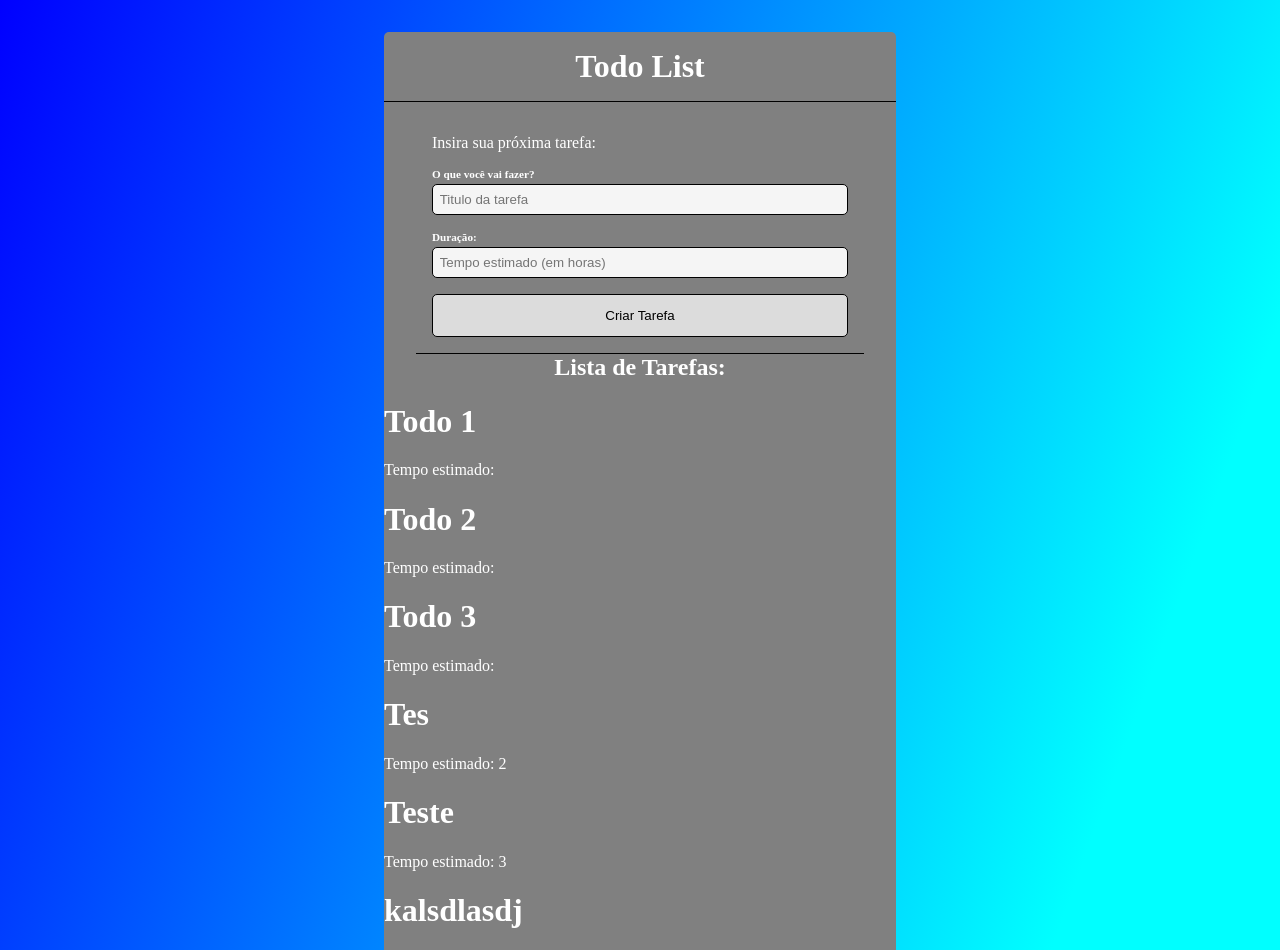
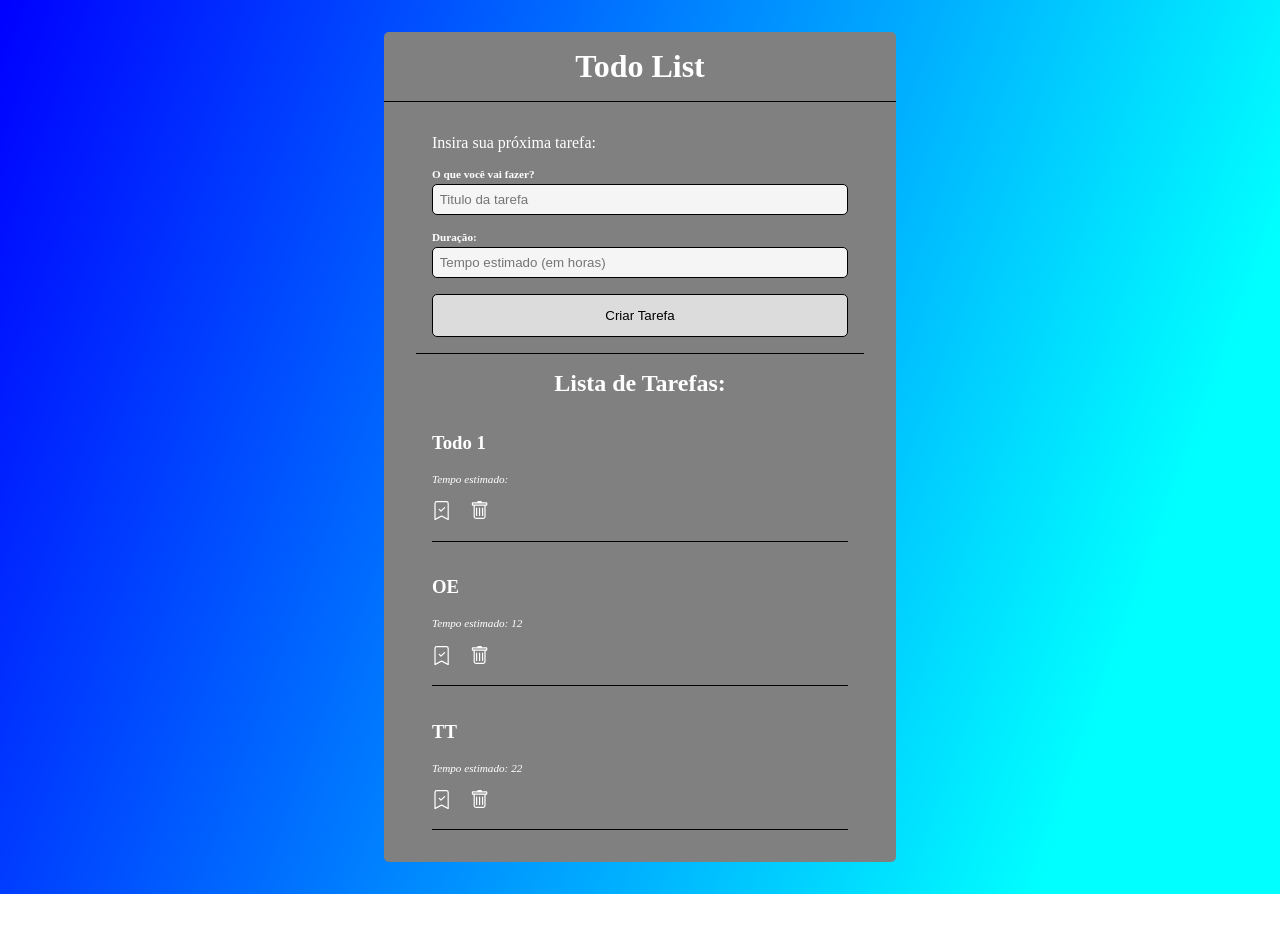
Before and after one commit to IgorBVieira/todo-app, a React (Create React App) app: page / in a window 1280 px wide. Shown: the top 950 px of the page. After the commit the page ends 894 px from the top, so only its background shows below. Built offline with nearby package versions, Linux system fonts and the light colour scheme; data requests are answered from the project's data file.

Commit message:
add check and delete todos

```diff
--- a/data/db.json
+++ b/data/db.json
@@ -6,31 +6,15 @@
       "completed": false
     },
     {
-      "id": 2,
-      "title": "Todo 2",
-      "completed": false
-    },
-    {
-      "id": 3,
-      "title": "Todo 3",
-      "completed": false
-    },
-    {
-      "id": 0.16084562360260857,
-      "title": "Tes",
-      "time": "2",
+      "id": 0.9275988064243557,
+      "title": "OE",
+      "time": "12",
       "done": false
     },
     {
-      "id": 0.29190349811041916,
-      "title": "Teste",
-      "time": "3",
-      "done": false
-    },
-    {
-      "id": 0.8431868072718718,
-      "title": "kalsdlasdj",
-      "time": "213123",
+      "id": 0.9228663335179224,
+      "title": "TT",
+      "time": "22",
       "done": false
     }
   ]
--- a/src/App.css
+++ b/src/App.css
@@ -86,3 +86,44 @@ input[type="submit"] {
     0% { transform: rotate(0deg); }
     100% { transform: rotate(360deg); }
   }
+
+  .list-todo {
+    padding: 0 1em 2em;
+    margin: 1em 2em;
+  }
+
+  .list-todo h2 {
+    margin-bottom: 0;
+  }
+
+  .list-todo p {
+    text-align: center;
+  }
+
+  .todo {
+    border-bottom: 1px solid black;
+    padding: 1em 0;
+  }
+
+  .todo-done {
+    text-decoration: line-through;
+    color: rgba(0, 255, 255);
+  }
+
+  .todo p {
+    text-align: left;
+    font-style: italic;
+    font-size: .7em;
+    margin-bottom: 1.5em;
+  }
+
+.todo svg {
+    font-size: 1.2em;
+    cursor: pointer;
+    margin-right: 1em;
+    transition: .5s;
+}
+
+.todo svg:hover {
+    color: rgba(0, 255, 255)
+}
--- a/src/App.js
+++ b/src/App.js
@@ -107,8 +107,12 @@ function App() {
         {todos.map((todo) => {
           return (
             <div className="todo" key={todo.id}>
-              <h1>{todo.title}</h1>
+              <h3 className={todo.done ? 'todo-done' : 'todo-not-done'}>{todo.title}</h3>
               <p>Tempo estimado: {todo.time}</p>
+              <span>
+                {!todo.done ? <BsBookmarkCheck/> : <BsBookmarkCheckFill/>}
+              </span>
+              <BsTrash/>
             </div>
           );
         })}
```
